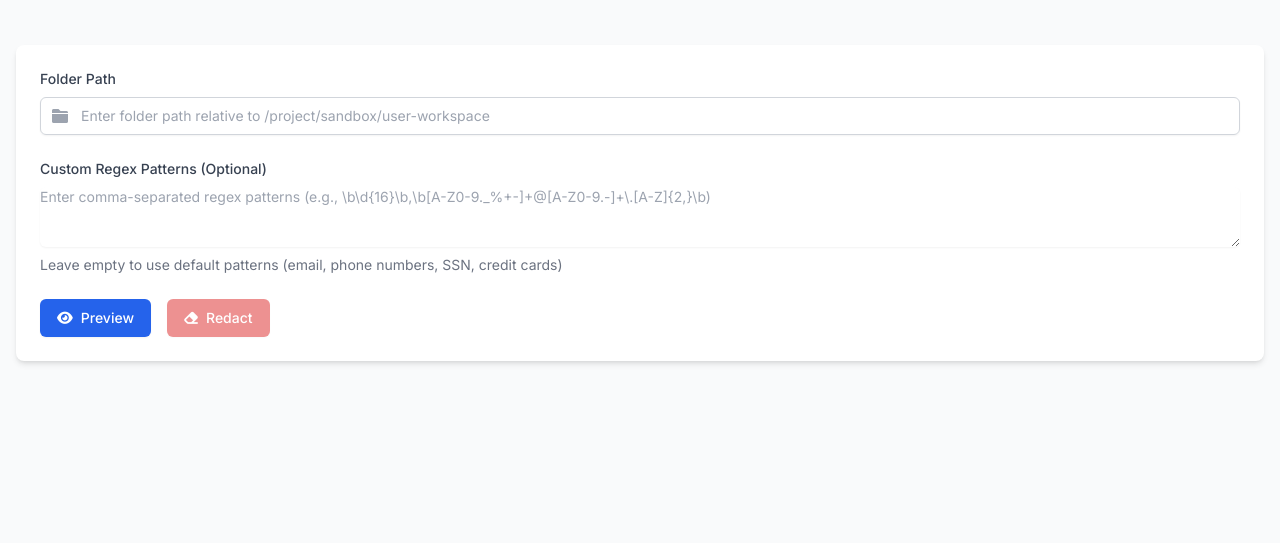
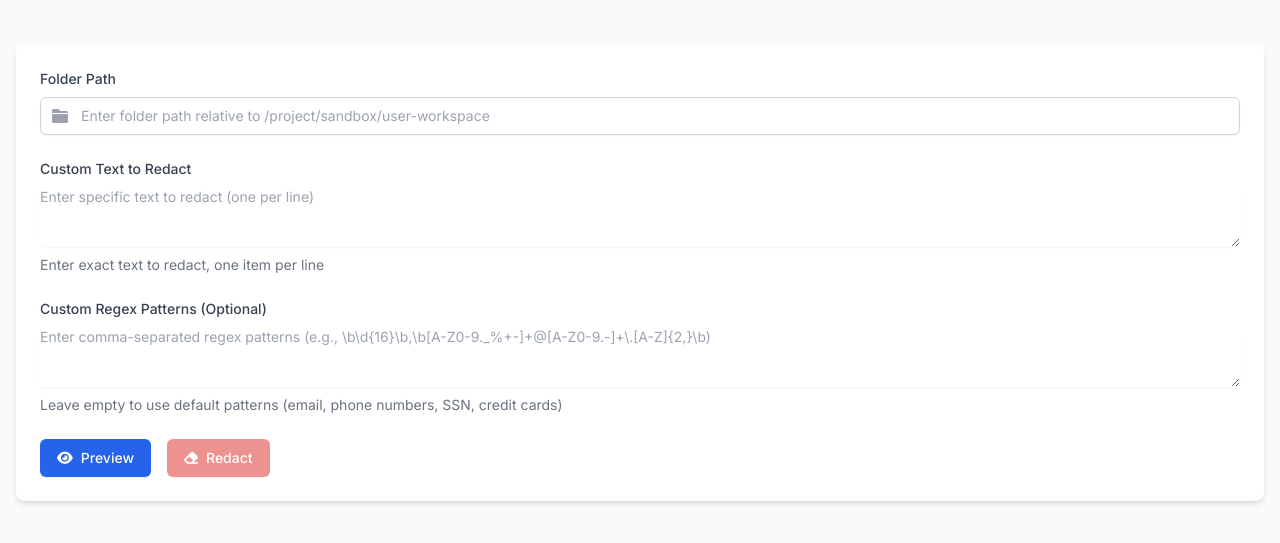
Before and after one commit to phy86/HTMLRedactionTool, a website: page redactor-app/public/index.html in a window 1280 px wide. Shown: the part 139-682 px from the top of the page. Drawn offline with nearby package versions, Linux system fonts and the light colour scheme.

Commit message:
Add redactor-app/public/index.html 1742584534066

```diff
--- a/redactor-app/public/index.html
+++ b/redactor-app/public/index.html
@@ -45,6 +45,25 @@
                             autocomplete="off"
                         >
                     </div>
+                </div>
+
+                <!-- Custom Text to Redact -->
+                <div>
+                    <label for="customText" class="block text-sm font-medium text-gray-700 mb-2">
+                        Custom Text to Redact
+                    </label>
+                    <div class="mt-1">
+                        <textarea
+                            id="customText"
+                            name="customText"
+                            rows="3"
+                            class="shadow-sm focus:ring-blue-500 focus:border-blue-500 block w-full sm:text-sm border-gray-300 rounded-md"
+                            placeholder="Enter specific text to redact (one per line)"
+                        ></textarea>
+                    </div>
+                    <p class="mt-2 text-sm text-gray-500">
+                        Enter exact text to redact, one item per line
+                    </p>
                 </div>
 
                 <!-- Custom Patterns Input -->
```
